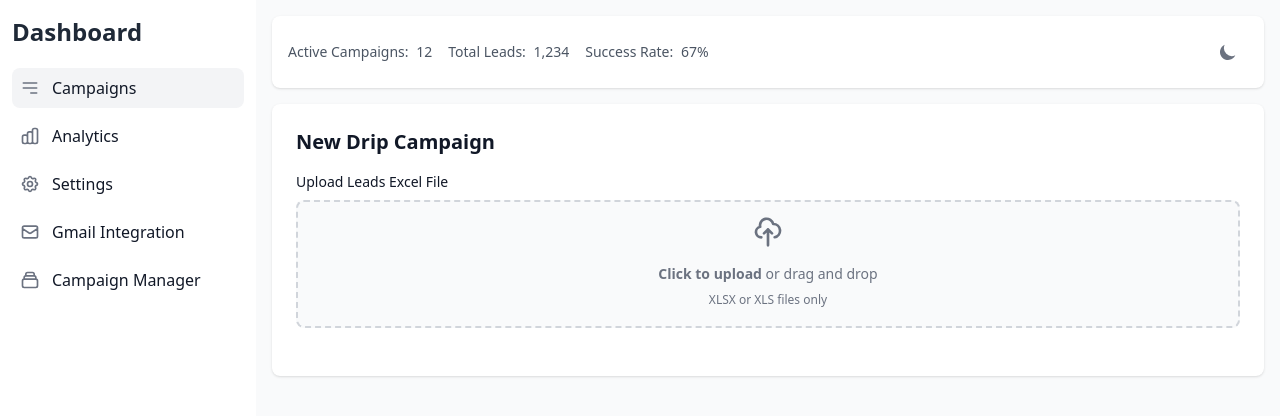
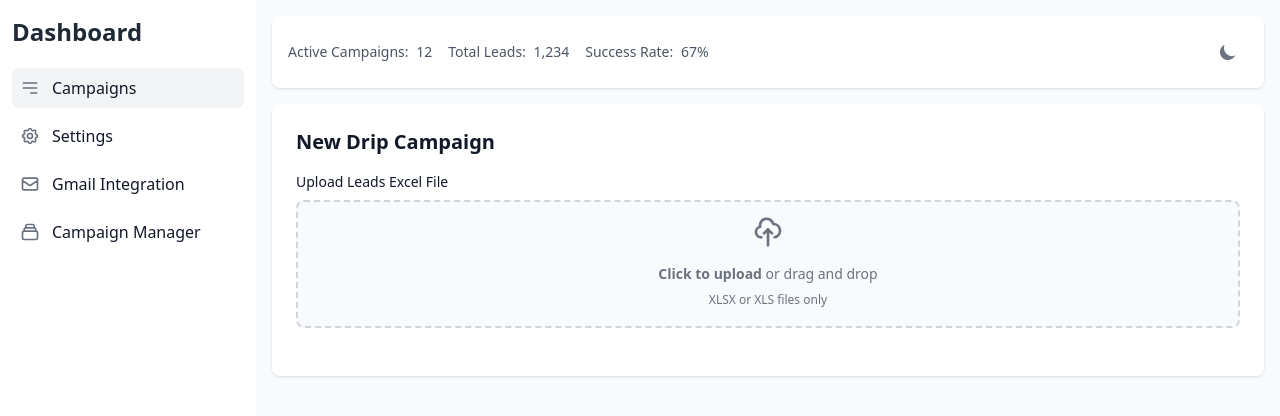
Before and after one commit to SyneticSLZ/pupetteer, a website: page sapna.html in a window 1280 px wide. Drawn offline with nearby package versions, Linux system fonts and the light colour scheme.

Commit message:
display none

```diff
--- a/sapna.html
+++ b/sapna.html
@@ -35,7 +35,7 @@
                         <span class="ml-3">Campaigns</span>
                     </button>
                 </li>
-                <li>
+                <li style="display: none;">
                     <button data-tab="analytics" class="tab-btn flex items-center w-full p-2 text-gray-900 rounded-lg dark:text-white hover:bg-gray-100 dark:hover:bg-gray-700 group">
                         <svg class="w-5 h-5 text-gray-500 dark:text-gray-400" viewBox="0 0 24 24" fill="none" stroke="currentColor">
                             <path stroke-linecap="round" stroke-linejoin="round" stroke-width="2" d="M9 19v-6a2 2 0 00-2-2H5a2 2 0 00-2 2v6a2 2 0 002 2h2a2 2 0 002-2zm0 0V9a2 2 0 012-2h2a2 2 0 012 2v10m-6 0a2 2 0 002 2h2a2 2 0 002-2m0 0V5a2 2 0 012-2h2a2 2 0 012 2v14a2 2 0 01-2 2h-2a2 2 0 01-2-2z"/>
```
